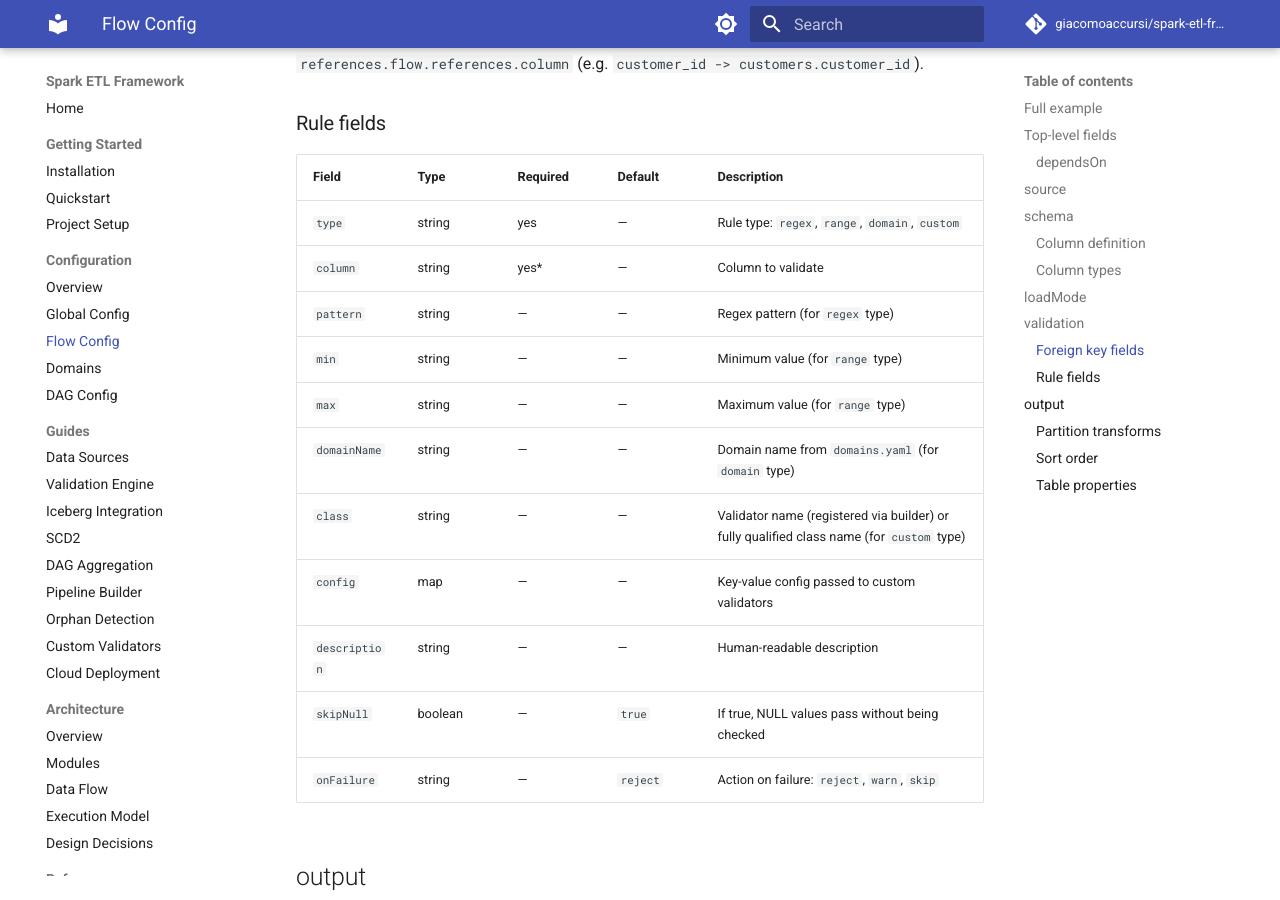
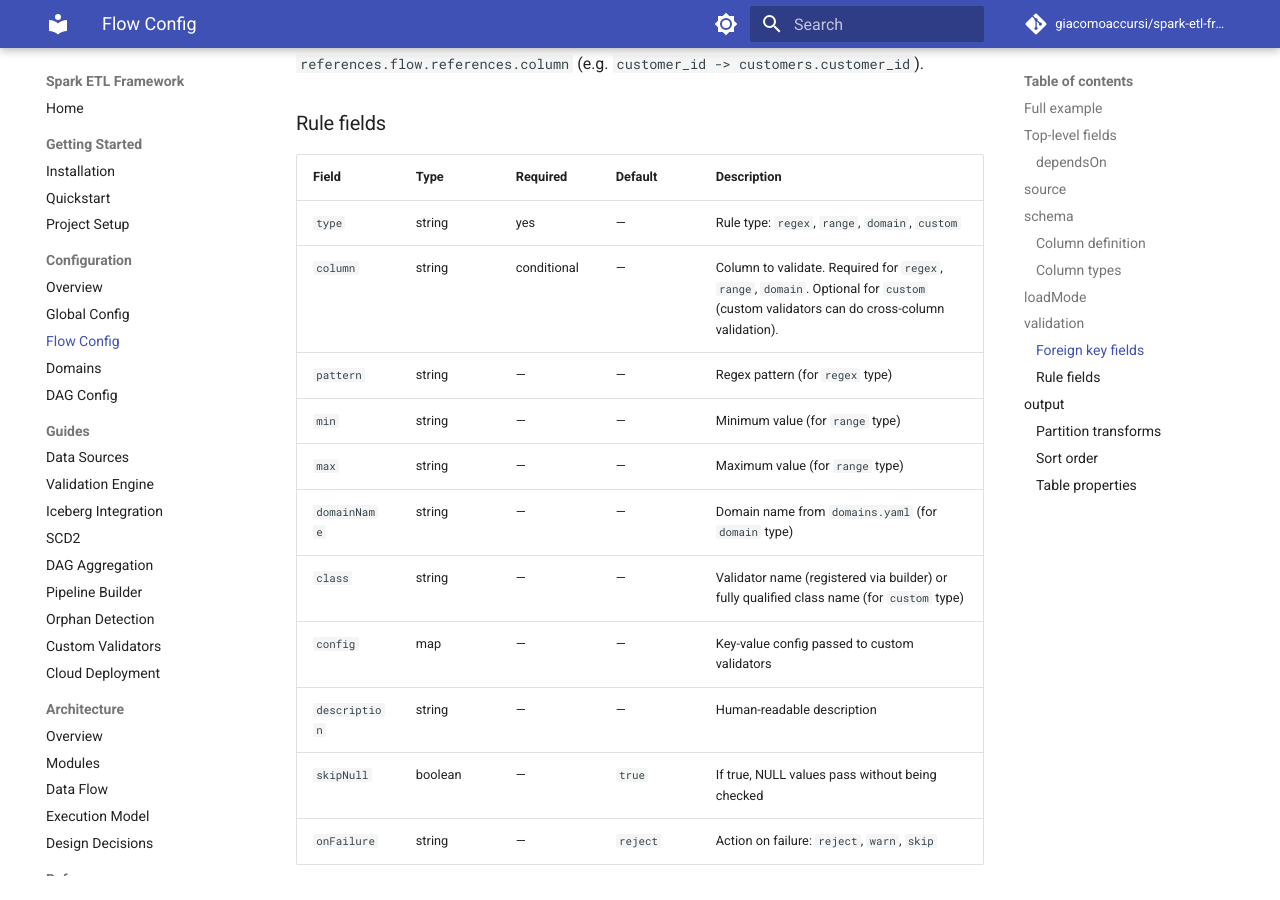
Before and after one commit to giacomoaccursi/Floe, an MkDocs documentation site: the page built from site-docs/configuration/flows.md, in a window 1280 px wide and 900 px high, scrolled down 6093 px. Built offline with MkDocs 1.6.1 and Material for MkDocs 9.7.7, drawn with Linux system fonts in a browser that asks for light colours; comment, search, counter and statistics services are not loaded.

Commit message:
docs(config): clarify column field requirement per rule type

```diff
--- a/site-docs/configuration/flows.md
+++ b/site-docs/configuration/flows.md
@@ -207,7 +207,7 @@ The FK is identified by an auto-generated display name in the format `column ->
 | Field | Type | Required | Default | Description |
 |-------|------|----------|---------|-------------|
 | `type` | string | yes | — | Rule type: `regex`, `range`, `domain`, `custom` |
-| `column` | string | yes* | — | Column to validate |
+| `column` | string | conditional | — | Column to validate. Required for `regex`, `range`, `domain`. Optional for `custom` (custom validators can do cross-column validation). |
 | `pattern` | string | — | — | Regex pattern (for `regex` type) |
 | `min` | string | — | — | Minimum value (for `range` type) |
 | `max` | string | — | — | Maximum value (for `range` type) |
```
Also changed, not shown: site-docs/guides/validation.md (+1 -1 lines), site-docs/reference/config-reference.md (+1 -1 lines).
